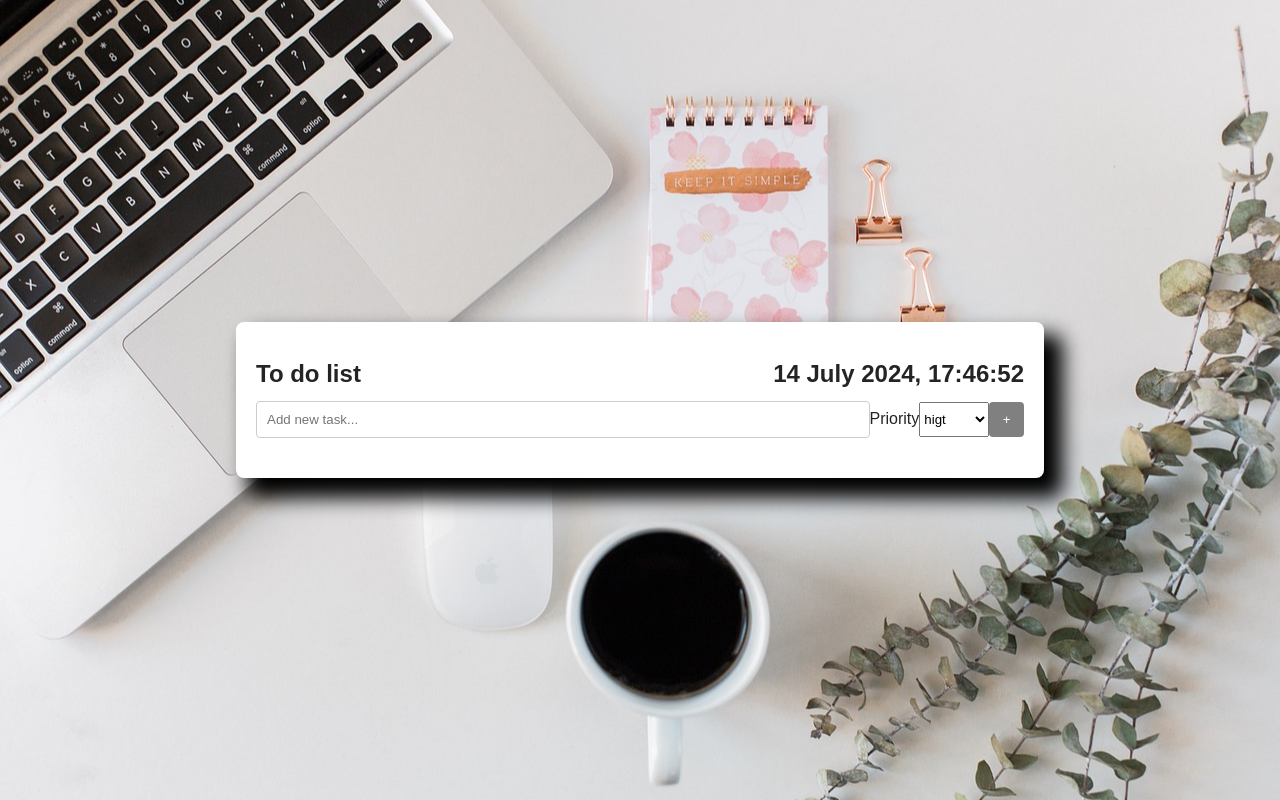
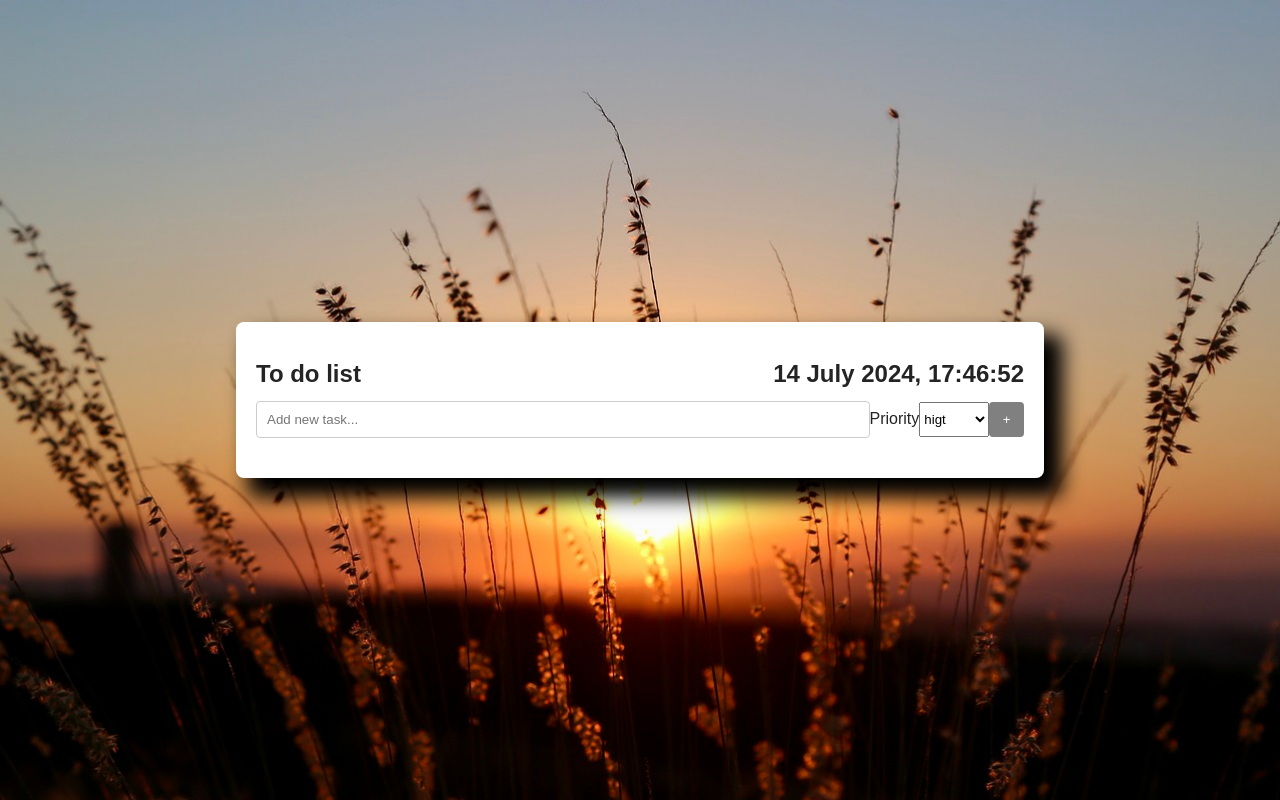
Before and after one commit to OlhaMy/TO-DO-LIST, a website built with Vite: page src/index.html in a window 1280 px wide. Built offline with nearby package versions, Linux system fonts and the light colour scheme.

Commit message:
Update todo.css

```diff
--- a/src/css/todo.css
+++ b/src/css/todo.css
@@ -8,7 +8,7 @@ body, html {
   justify-content: center;
   align-items: center;
   background-color: #f0f0f0;
-  background-image: url('../img/a.m/img-4.jpg');
+  background-image: url('../img/evening/img-1.jpg');
   background-position: center;
   background-repeat: no-repeat;
   background-size: cover;
```
